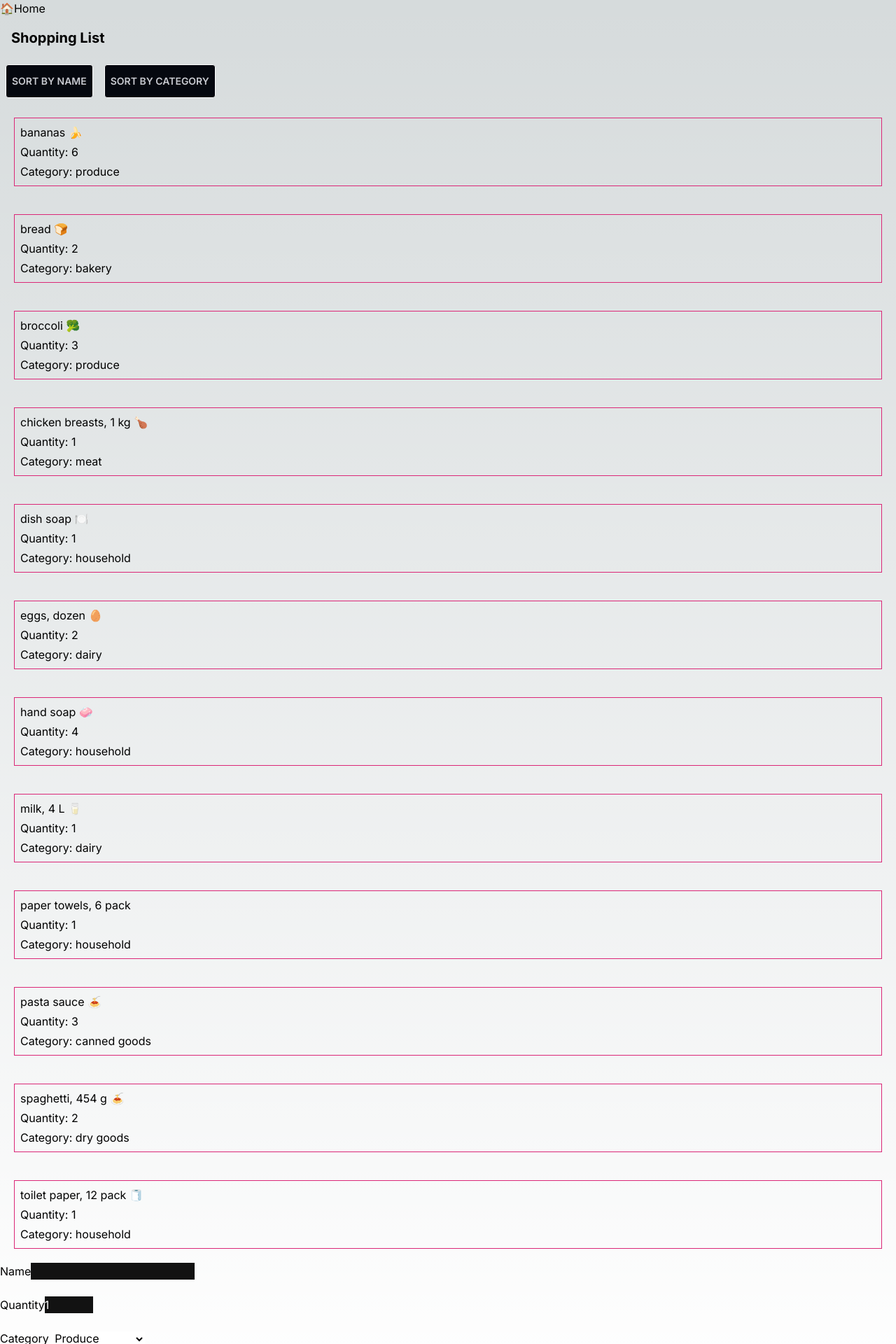
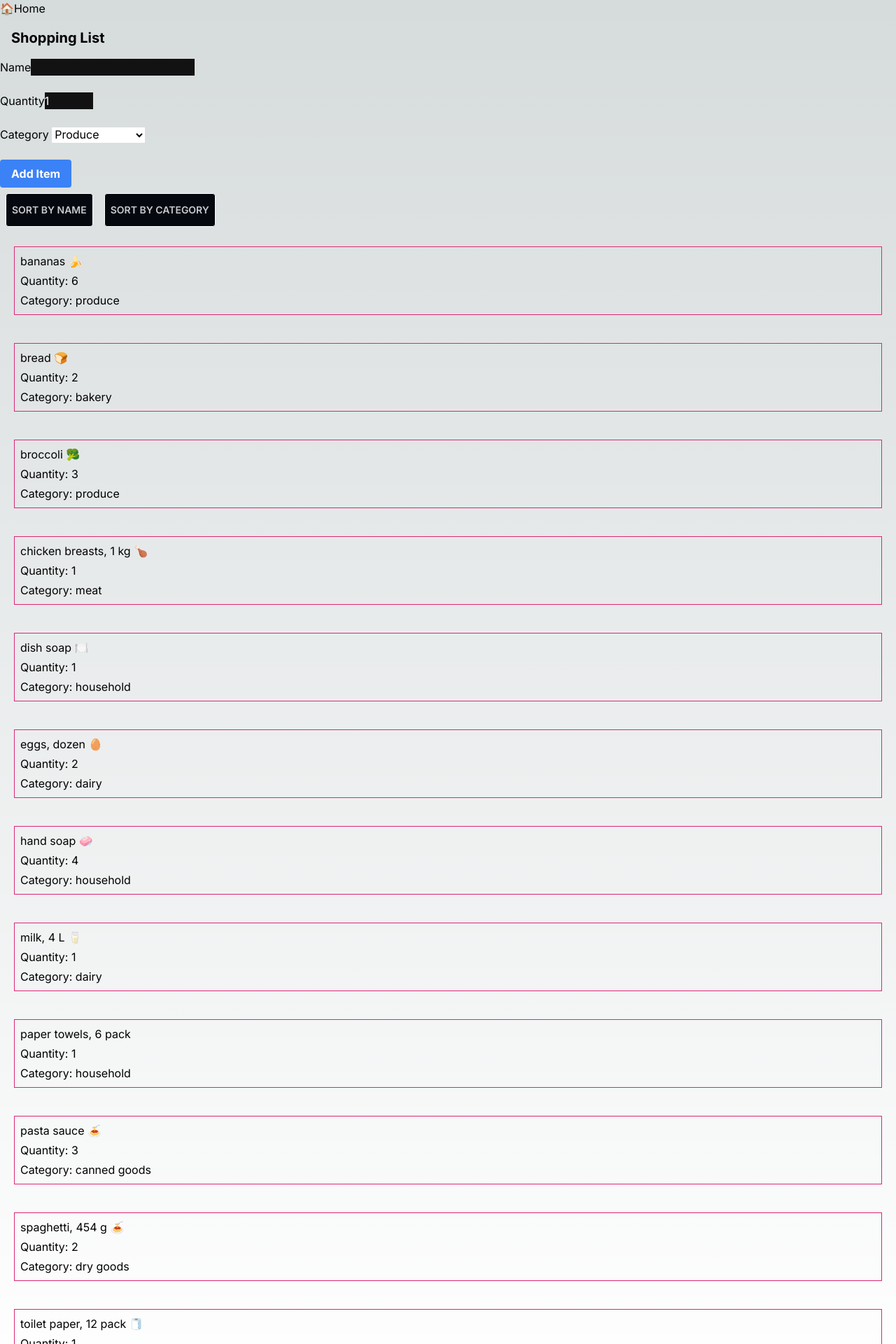
Before and after one commit to ZeusEstrella/cprg306-assignments-1, a Next.js app: page /week6 in a window 1280 px wide. Shown: the top 1920 px of the page at 70% size. Built offline with nearby package versions, Linux system fonts and the light colour scheme.

Commit message:
fix Component order

```diff
--- a/app/week6/page.js
+++ b/app/week6/page.js
@@ -21,10 +21,11 @@ export default function Page() {
             </Link>
 
             <h1 className="m-2 p-2 font-bold text-xl">Shopping List</h1>
+
+            <NewItem onAddItem={handleAddItem}/>
             <ItemList
                 items={items}
             />
-            <NewItem onAddItem={handleAddItem}/>
 
         </main>
     );
```
